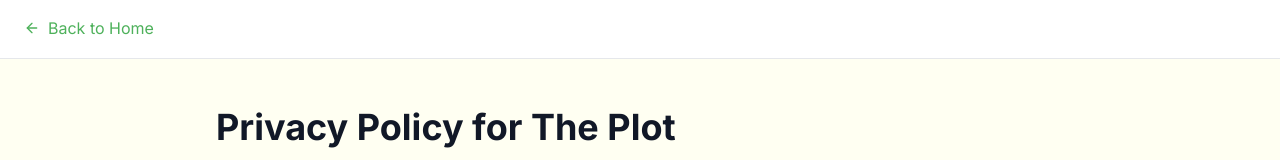
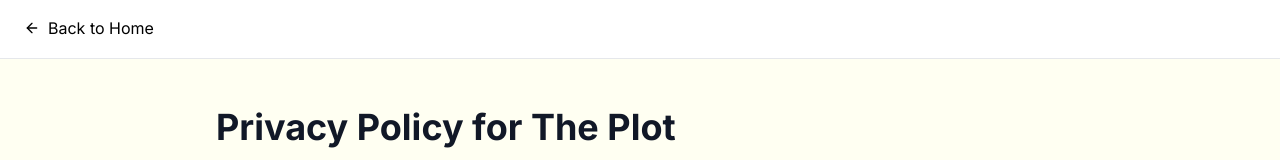
Before and after one commit to Theplottravel/theplot-website, a Next.js app: page /privacy in a window 1280 px wide. Shown: the top 160 px of the page. Built offline with nearby package versions, Linux system fonts and the light colour scheme.

Commit message:
“colour”

```diff
--- a/app/privacy/page.tsx
+++ b/app/privacy/page.tsx
@@ -8,7 +8,7 @@
         <div className="container mx-auto px-6 py-4">
           <Link
             href="/"
-            className="inline-flex items-center gap-2 text-[#4EB15B] hover:text-[#4EB15B]/80 transition-colors"
+            className="inline-flex items-center gap-2 text-[##17cd1c] hover:text-[##17cd1c]/80 transition-colors"
           >
             <ArrowLeft className="h-4 w-4" />
             Back to Home
@@ -18,7 +18,7 @@
 
       <main className="container mx-auto px-6 py-12 max-w-4xl">
         <div className="prose prose-lg max-w-none">
-          <h1 className="text-4xl font-bold text-[#4EB15B] mb-8">Privacy Policy for The Plot</h1>
+          <h1 className="text-4xl font-bold text-[##17cd1c] mb-8">Privacy Policy for The Plot</h1>
           <p className="text-gray-600 mb-8">
             <em>Last updated: 8 July 2025</em>
           </p>
```
